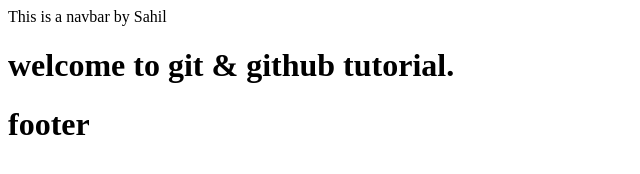
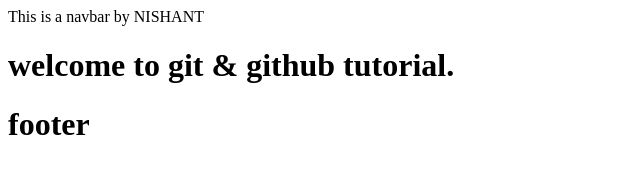
Before and after one commit to Nishant-dev-25/testinggit, a plain HTML site: page index.html in a window 1280 px wide. Shown: the full height of the page, 0-640 px from the left. Drawn offline with Linux system fonts and the light colour scheme.

Commit message:
name changed

```diff
--- a/index.html
+++ b/index.html
@@ -6,7 +6,7 @@
     <title>Document</title>
 </head>
 <body>
-    <nav>This is a navbar by Sahil</nav>
+    <nav>This is a navbar by NISHANT</nav>
     <h1>welcome to git & github tutorial.</h1>
     <h1>footer</h1>
 </body>
```
